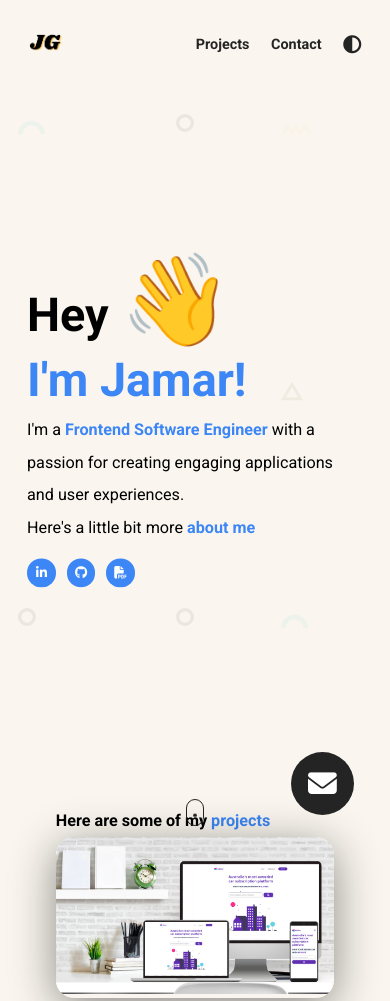
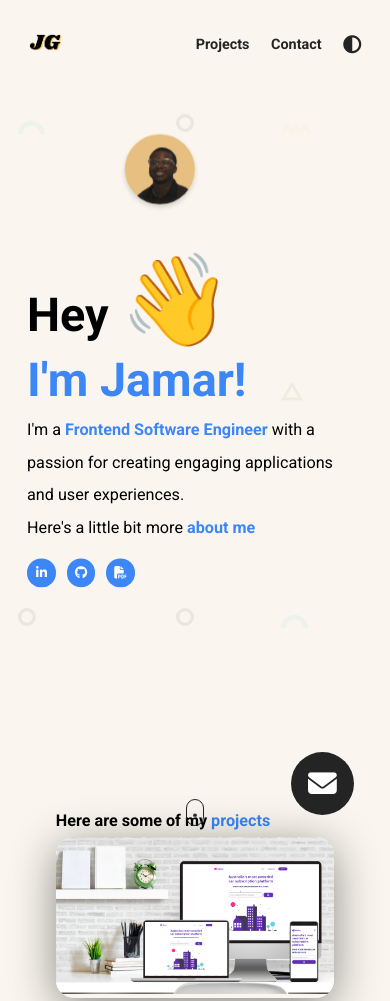
Before and after one commit to jamargillard/jamar-gillard-portfolio-new, a website: page index.html in a window 390 px wide. Shown: the top 1001 px of the page. Drawn offline with nearby package versions, Linux system fonts and the light colour scheme.

Commit message:
added pfp

```diff
--- a/index.html
+++ b/index.html
@@ -19,7 +19,7 @@
 </script>
 </head>
 <body>
-<section id="landing-page"onmousemove= 'moveBackground(event)'>
+<section id="landing-page"onmousemove= 'moveBackground(event)' onmousemove= 'moveBackground2(event)' >
 <nav>
     <figure>
 <img src="./assets/assets/WEB LOGO.png" alt="" ID="jglogo">
@@ -34,7 +34,7 @@
 
     </li>
     <li class="nav__link">
-        <a href="" class="
+        <a href="#projects" class="
         nav__link--anchor
         link__hover-effect
         link__hover-effect--black
@@ -42,7 +42,7 @@
 
     </li>
     <li class="nav__link click" onclick="toggleModal()">
-        <a href="#" class="
+        <a href="#contact" class="
         nav__link--anchor
         link__hover-effect
         link__hover-effect--black
@@ -59,6 +59,8 @@
     </li>
 </ul>
 </nav>
+
+
 <header class="header">
     <div class="header__content">
 
@@ -68,10 +70,15 @@
         <h1 class="title">Hey <span class="wave">👋</span> </h1>
         <h1 class="title main__blue">I'm Jamar! </h1>
 
-    <p class="header__para">I'm a <b class="main__blue">Frontend Software Engineer</b> with a passion for creating engaging applications and user experiences.
-        <br>
-    Here's a little bit more <b class="main__blue click" onclick="toggleModal()">about me </b>
-</p>
+        <p class="header__para">I'm a <b class="main__blue">Frontend Software Engineer</b> with a passion for creating engaging applications and user experiences.
+            <br>
+            Here's a little bit more <b class="main__blue click" onclick="toggleModal()">about me </b>
+        </p>
+        <div class="about-picture--container">
+            <figure class="about-me__picture--mask">
+                <img src="./assets/assets/picOfMe3.PNG" alt=" picture of me" class="about-me__picture">
+            </figure>
+        </div>
 <div class="social__list">
     <a href="#" target="_blank" class=" social__link click">
        <i class="fab fa-linkedin-in"> </i>
--- a/index.js
+++ b/index.js
@@ -22,6 +22,18 @@ function moveBackground(event) {
   }
 }
 
+function moveBackground2(event) {
+  const shapes = document.querySelectorAll(".about-picture--container");
+  const x = event.clientX * scaleFactor;
+  const y = event.clientY * scaleFactor;
+
+  for (let i = 0; i < shapes.length; ++i) {
+    const isOdd = i % 2 !== 0;
+    const boolInt = isOdd ? -1 : 1;
+    // Added rotate after tutorial
+    shapes[i].style.transform = `translate(${x * boolInt}px, ${y * boolInt}px) rotate(${x * boolInt * 10}deg)`
+  }
+}
 function toggleContrast() {
     contrastToggle = !contrastToggle;
     if (contrastToggle) {
--- a/style.css
+++ b/style.css
@@ -331,14 +331,32 @@ transform: translateX(-50%);
         right: 32px;
         top:  204px;
   }
+
+  .about-picture--container{
+      position: fixed;
+bottom: 13.3rem;
+left: 38rem;
+max-width: 100%;
+width: auto;
+margin: 8px;
+padding: 4px;
+  }
   .about-me__picture--mask {
     width: 200px;
     height: 200px;
     border-radius: 50%;
     overflow: hidden;
     box-shadow: 0 8px 16px rgba(0, 0, 0, 0.16);
-    margin-bottom: 28px;
+    scale: .60;
     animation: animate-profile-picture 800ms 200ms backwards;
+  }
+  .about-me__picture {
+    width: 100%;
+
+    /* Improving my own picture */
+    transform: scale(1.5);
+    padding-top: 8px;
+    padding-right: 8px;
   }
 
   @keyframes animate-profile-picture {
@@ -687,6 +705,7 @@ background-color: #d68a714b;
     padding: 6% 0%;
     position: relative;
     z-index: 1;
+    z-index: 1;
 }
 
 .footer__row{
@@ -821,6 +840,12 @@ width: 100%;
 .shape{
     opacity: 10%;
 }
+
+.about-picture--container{
+    left: 30rem;
+}
+
+
 }
 
 
@@ -853,4 +878,13 @@ display:none;
  .modal__half{
     padding: 40px;
  }
+
+ .about-picture--container{
+    bottom: 22rem;
+    left: 4rem;
+    scale: .65;
+    padding: 5px;
+    align-items: center;
+
 }
+}
```
Also changed, not shown: package.json (added, +18 -0 lines), assets/assets/picOfMe3.png (added), 2 other files.
